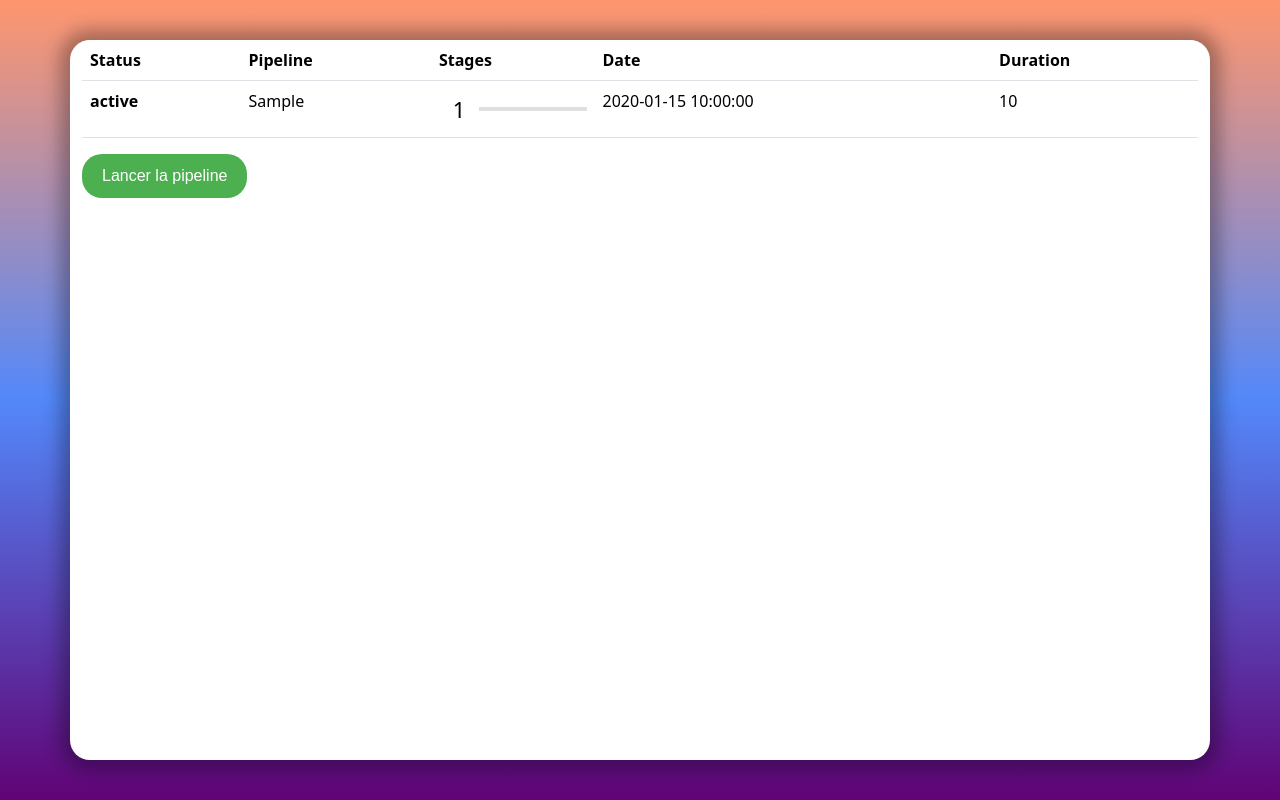
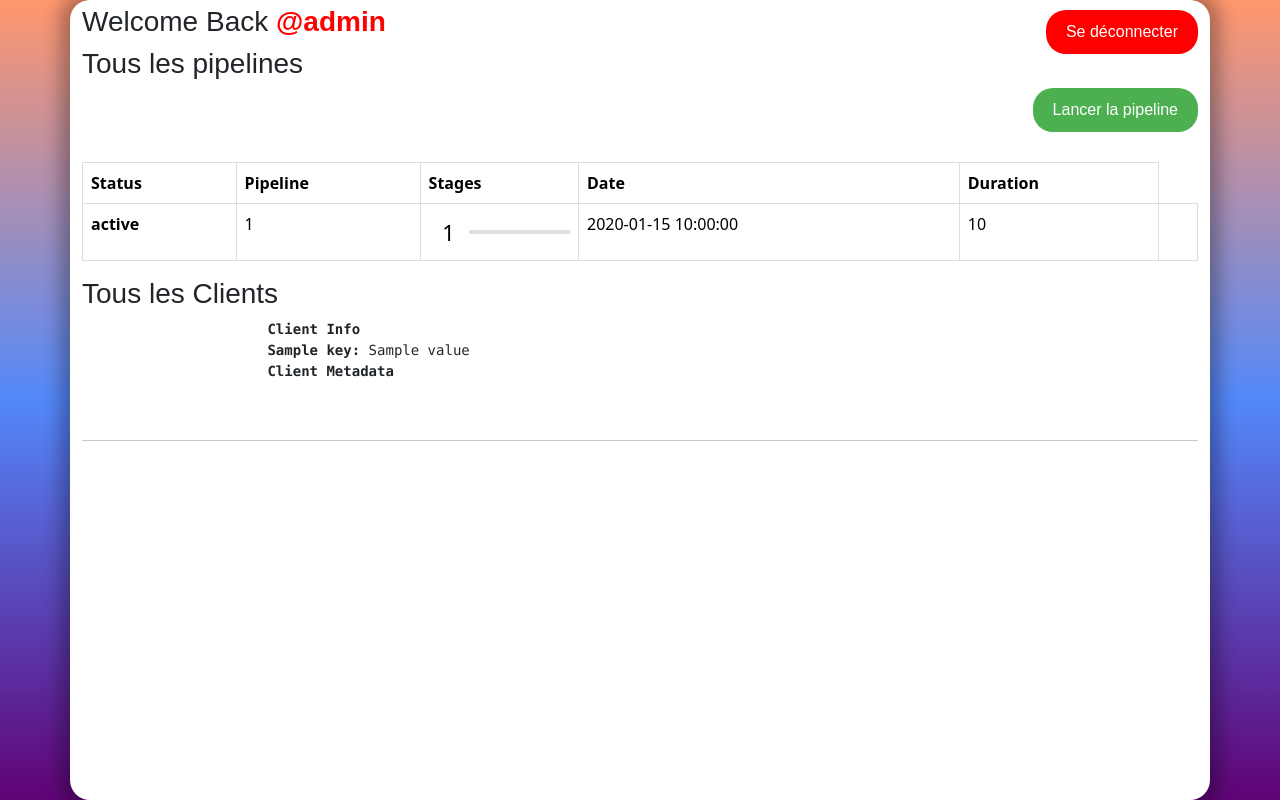
Before and after one commit to JulieMusique/ci-cd-app, a Flask app: template login/website/templates/Appcicd.html in a window 1280 px wide. Run offline with Flask 3, Linux system fonts and the light colour scheme; tables that the repository leaves empty hold one stand-in row (values such as "Sample post"); the template is opened without the code that fills it: values that come from a table or form of the project are taken from there, most other values are stand-ins (such as "Sample title", 1, 10 or a date in 2020).

Commit message:
- Improved front-end by adding styles - Linked and adjusted display by user role - Fixed redirection to the main page - Added latency alert

```diff
--- a/login/shells/BuildBack.py
+++ b/login/shells/BuildBack.py
@@ -1,7 +1,6 @@
 import subprocess
 import sys
 import os
-
 def run_command(command, start_message, success_message, failure_message):
     print(start_message)
     print("Executing command:", command)
@@ -20,8 +19,7 @@
     )
 
 def main():
-    # Changement de répertoire
-    #testing
+
     os.chdir("Delivecrous-back")
     clean_command = "mvn clean"
     return_code, _, _ = run_command(
--- a/login/website/static/Appcicd.js
+++ b/login/website/static/Appcicd.js
@@ -4,8 +4,8 @@
     let statusElement = document.getElementById(statusElementId);
     let statusState = "running";
     let statusError = "";
-
-    outputDiv.innerHTML = "<p>Exécution du script...</p>";
+    var circleNum = circleId.match(/\d+/)[0];
+    outputDiv.innerHTML = "<p><i class='ri-loader-line ri-spin'></i> Exécution du script numero °" + circleNum + " en cours..</p>";
     circle.classList.remove('circle-inactif');
     circle.classList.add('circle-running');
 
@@ -24,12 +24,13 @@
                 statusElement.innerText = "Terminé"; // Set status to "Terminé" on success
                 statusState = "passed";
             } else {
-                outputDiv.innerHTML = "<p style='color: red;'>Script a échoué avec le code de sortie : " + data.exitCode + "</p>";
+                outputDiv.innerHTML = "<p style='color: red;'>Script a échoué </p>";
+                console.log(data)
                 circle.classList.remove('circle-running');
                 circle.classList.add('circle-failed');
                 statusElement.innerText = "Terminé (Échec)"; // Set status to "Terminé (Échec)" on failure
                 statusState = "failed";
-                statusError = "Script a échoué avec le code de sortie : " + data.exitCode;
+                statusError = "Script a échoué ";
                 return;
 
             }
@@ -70,7 +71,7 @@
                 statusState = "success";
             } else {
                 statusState = "failed";
-                statusError = "Script a échoué avec le code de sortie : " + data.exitCode;
+                statusError = "Script a échoué  " + data;
             }
         } else {
             statusState = "failed";
--- a/login/website/static/Appcicdd.css
+++ b/login/website/static/Appcicdd.css
@@ -16,7 +16,7 @@
 
 .container {
     width: 95vw;
-    height: 90vh;
+    height: 100vh;
     /*display: grid;*/
     grid-template-columns: 100%;
     grid-template-areas: "pipeline";
@@ -37,31 +37,67 @@
     background: white;
 }
 
-.pipeline-btn {
-    width: 68%;
-    padding: 10px;
-    color: white;
-    background: linear-gradient(to right, #ff966d, #fa538d, #89379c);
-    border: none;
-    border-radius: 20px;
-    cursor: pointer;
-    margin-top: 10px;
-}
 .create {
     display: flex;
     align-items: center;
     position: absolute;
     bottom: 30px;
 }
+.login-info {
+    margin-bottom: 10px;
+    font-size: 18px;
+    color: #333;
+}
 
+/* Style for logout button */
+#logout-btn {
+    padding: 10px 20px;
+    border-radius: 20px; /* Coins arrondis */
+    background-color: #dc3545;
+    color: #fff;
+    border: none;
+    border-radius: 5px;
+    cursor: pointer;
+    margin-bottom: 30px; /* Marge inférieure */
+    margin-top: 20px; /* Marge inférieure */
+    font-family: "Arial", sans-serif; /* Police de caractères */
+    font-size: 16px; /* Taille de la police */
+    text-decoration: none; /* Supprime la décoration du texte */
+    transition: background-color 0.3s; /* Transition de couleur de fond */
+}
+
+#logout-btn:hover {
+    background-color: #c82333;
+}
 .create i {
     color: #9a9a9a;
     margin-left: 10px;
 }
+h3 {
+    font-family: Arial, sans-serif; /* Police de caractères */
+    font-size: 24px; /* Taille de la police */
+    font-weight: bold; /* Gras */
+    color: blueviolet; /* Couleur du texte */
+    margin-top: 20px; /* Marge supérieure */
+    margin-bottom: 10px; /* Marge inférieure */
+}
 
-table{
+table {
     width: 100%;
+    border-collapse: collapse; /* Pour fusionner les bordures de cellules */
 }
+
+table th,
+table td {
+    padding: 8px; /* Ajoute un peu d'espace autour du contenu des cellules */
+    border: 1px solid #ddd; /* Ajoute des bordures aux cellules */
+    text-align: left; /* Aligne le texte à gauche dans les cellules */
+}
+
+table th {
+    background-color: #f2f2f2; /* Couleur de fond pour les en-têtes de colonnes */
+}
+
 
 #stages {
     display: flex;
@@ -117,27 +153,27 @@
     width: 100%;
     background: #e0e0e0;
 }
-
 #bouton {
     display: inline-block;
     padding: 10px 20px;
     border-radius: 20px; /* Coins arrondis */
     background-color: #4CAF50; /* Couleur de fond verte */
     color: white; /* Couleur du texte blanc */
+    margin-bottom: 30px; /* Marge inférieure */
+    margin-top: 0px; /* Marge inférieure */
     font-family: "Arial", sans-serif; /* Police de caractères */
     font-size: 16px; /* Taille de la police */
     text-decoration: none; /* Supprime la décoration du texte */
     border: none; /* Supprime la bordure */
     cursor: pointer; /* Curseur de souris */
     transition: background-color 0.3s; /* Transition de couleur de fond */
+    float: right; /* Aligne le bouton à droite */
 }
+
 
 #bouton:hover {
     background-color: #45a049; /* Couleur de fond verte légèrement plus foncée au survol */
 }
-
-
-
 
 @media (min-width: 768px) {
     .container {
--- a/login/website/templates/Appcicd.html
+++ b/login/website/templates/Appcicd.html
@@ -13,9 +13,20 @@
         <link href="https://cdn.jsdelivr.net/npm/bootstrap@5.3.2/dist/css/bootstrap.min.css" rel="stylesheet" integrity="sha384-T3c6CoIi6uLrA9TneNEoa7RxnatzjcDSCmG1MXxSR1GAsXEV/Dwwykc2MPK8M2HN" crossorigin="anonymous">
         <script src="../static/Appcicd.js" defer></script>
     </head>
-    <!-- Styles CSS pour la mise en forme de la page -->
     <body>
-        <div class="container">
+        <div class="container" style="overflow-y: auto; max-height: 100vh">
+
+        <div><button id="bouton" style="background-color: red; margin-top: 5px;">Se déconnecter</button>
+
+          <script>
+          document.getElementById("bouton").addEventListener("click", function() {
+              window.location.href = "{{ url_for('.logout') }}";
+          });
+          </script>
+          <h3 style="margin-top: 5px;">Welcome Back <strong style="color: red;">@{{ user.username }}</strong> </h3>
+          </div>
+        <div><h3 style="margin-top: 5px;">Tous les pipelines</h3>
+          <button id="bouton" onclick="executerActions()">Lancer la pipeline</button></div>
             <div class="Pipeline">
                 <table class="table">
                     <thead>
@@ -25,14 +36,13 @@
                         <th scope="col">Stages</th>
                         <th scope="col">Date</th>
                         <th scope="col">Duration</th>
-
                       </tr>
                     </thead>
                     <tbody>
                       {%- for pipeline in pipelines %}
                       <tr>
                         <th  id="status-1" scope="row">{{ pipeline.status }}</th>
-                        <td id="pipeline1">{{ pipeline.idPipeline }}</td>
+                        <td id="pipeline1">{{ pipeline.id }}</td>
                         <td>
                             <div id="stages">
                               {% if pipeline.stages_status is not none %}
@@ -50,26 +60,61 @@
                               </div>
                             </div>
                         </td>
-                        <td id="startTime"><div>{{ pipeline.date }}</div></td> <!-- Nouvelle cellule pour l'heure de début -->
+                        <td id="startTime"><div>{{ pipeline.date }}</div></td>
 
                         <td id="totalDuration">{{ pipeline.duration }}</td>
-
+                        <td id="detail">
+                          <div id="result1"></div>
+                          <div id="result2"></div>
+                          <div id="result3"></div>
+                          <div id="result4"></div>
+                          <div id="result5"></div></td>
                       </tr>
                       {%- endfor %}
                     </tbody>
                   </table>
 
 
-                  <button id="bouton" onclick="executerActions()">Lancer la pipeline</button>
+                  {% if user.isAdmin %}
+                  <h3>Tous les Clients</h3>
+                  {% for client in all_clients %}
+                  <pre>
+                      <strong>Client Info</strong>
+                      {%- for key, value in client.client_info.items() %}
+                      <strong>{{ key }}: </strong>{{ value }}
+                      {%- endfor %}
+                      <strong>Client Metadata</strong>
+                      {%- for key, value in client.client_metadata.items() %}
+                      <strong>{{ key }}: </strong>{{ value }}
+                      {%- endfor %}
 
-                  <div id="result1"></div>
-                  <div id="result2"></div>
-                  <div id="result3"></div>
-                  <div id="result4"></div>
-                  <div id="result5"></div>
+                  </pre>
+                  <hr>
+                  {% endfor %}
+                  {% endif %}
+
+                  {% for client in user.clients %}
+                  {% if client.user == user %}
+                  <pre>
+                      <strong>Client Info</strong>
+                      {%- for key, value in client.client_info.items() %}
+                      <strong>{{ key }}: </strong>{{ value }}
+                      {%- endfor %}
+                      <strong>Client Metadata</strong>
+                      {%- for key, value in client.client_metadata.items() %}
+                      <strong>{{ key }}: </strong>{{ value }}
+                      {%- endfor %}
+
+                  </pre>
+                  <hr>
+                  {% endif %}
+                  {% endfor %}
+
 
                   <script>
+
                    async function executerActions() {
+
     const status_stages = ["inactif", "inactif", "inactif", "inactif", "inactif"];
     let postResult = await post_data('/create_pipeline', "");
     console.log('hello');
@@ -85,20 +130,23 @@
         { endpoint: "{{ url_for('.deploy') }}", resultDivId: 'result5', circleId: 'circle-5', statusElementId: 'status-1' }
     ];
 
+
     for (let i = 0; i < scripts.length; i++) {
         const result = await runScript(scripts[i].endpoint, scripts[i].resultDivId, scripts[i].circleId, scripts[i].statusElementId);
         status_stages[i] = result.statusState;
     }
     const endTime = new Date();
     const duration = endTime - startTime;
-                      document.getElementById('totalDuration').innerText = duration + ' millisecondes';
+    const durationInSeconds = Math.floor(duration / 1000);
+    const minutes = Math.floor(durationInSeconds / 60);
+    const seconds = durationInSeconds % 60;
+    document.getElementById('totalDuration').innerText = `${minutes} minutes et ${seconds} secondes`;
 
     console.log('Durée totale d\'exécution :', duration, 'millisecondes');
-                      let lastResult = await post_data('/last_user_pipeline', "");
     let data = {
-                          'id':lastResult,
+        'id': pipelineNumber,
         'status_stages': status_stages,
-                          'status' : status_stages[scripts.length-1],
+        'status': status_stages[scripts.length - 1],
         'duration': duration,
         'date': startTime
     };
@@ -110,6 +158,7 @@
         console.error(postResult.statusError);
     }
 }
+
 
                   function generateRandomAlphanumeric(length = 8) {
                       const charset = 'ABCDEFGHIJKLMNOPQRSTUVWXYZabcdefghijklmnopqrstuvwxyz0123456789';
```
Also changed, not shown: login/shells/codeGit.py (+10 -7 lines), login/website/routes.py (+14 -12 lines), login/website/templates/protected.html (deleted, +0 -64 lines), login/instance/db.sqlite. Lines whose indentation alone changed are shown as unchanged.
